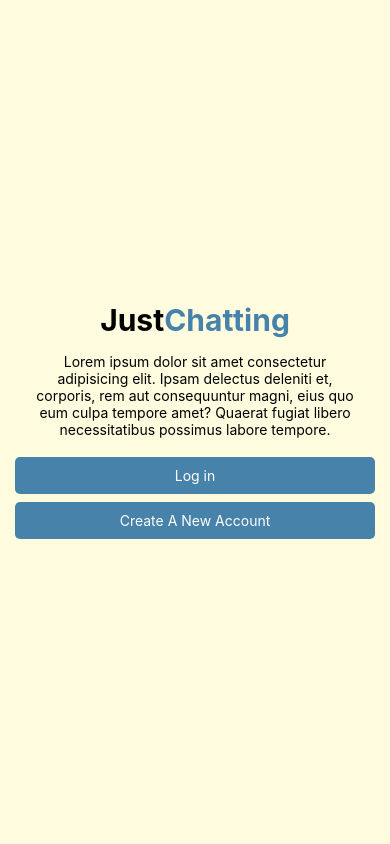
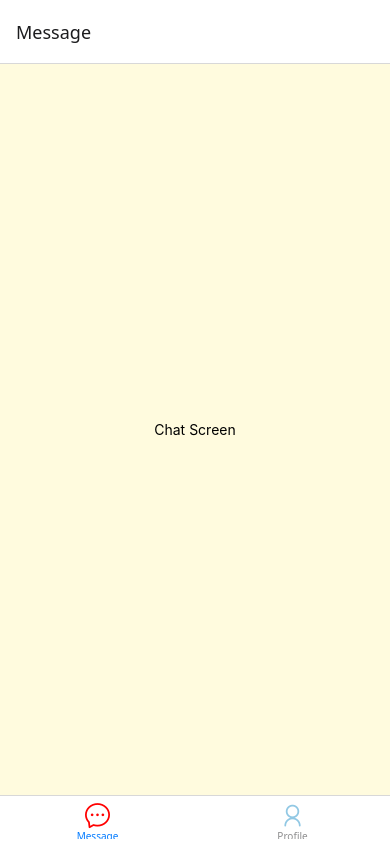
Before and after one commit to subarkahisman/chatapp-reactnative, a React Native app: screen /Chat in a window 390 px wide. Built offline with nearby package versions, Linux system fonts and the light colour scheme.

Commit message:
Add some function to screen and navigation

```diff
--- a/app/navigation/AuthNavigation.tsx
+++ b/app/navigation/AuthNavigation.tsx
@@ -11,7 +11,7 @@ export type AuthStackParamsList = {
   SignUp: undefined;
 };
 
-const Stack = createNativeStackNavigator();
+const Stack = createNativeStackNavigator<AuthStackParamsList>();
 const AuthNavigation = () => {
   return (
     <Stack.Navigator
--- /dev/null
+++ b/app/navigation/TabNavigation.tsx
@@ -0,0 +1,48 @@
+import { createBottomTabNavigator } from "@react-navigation/bottom-tabs";
+import ProfileScreen from "../screens/ProfileScreen";
+import ChatScreen from "../screens/ChatScreen";
+import AntDesign from "@expo/vector-icons/AntDesign";
+import colors from "../utils/color";
+
+const Tab = createBottomTabNavigator();
+
+function TabsNavigator() {
+  return (
+    <Tab.Navigator>
+      <Tab.Screen
+        name="Chat"
+        component={ChatScreen}
+        options={{
+          tabBarIcon({ focused, color, size }) {
+            return focused ? (
+              <AntDesign
+                name="message1"
+                size={size}
+                color={colors.activateTab}
+              />
+            ) : (
+              <AntDesign name="message1" size={size} color={colors.deactive} />
+            );
+          },
+          title: "Message",
+        }}
+      />
+      <Tab.Screen
+        name="Profile"
+        component={ProfileScreen}
+        options={{
+          tabBarIcon({ focused, color, size }) {
+            return focused ? (
+              <AntDesign name="user" size={size} color={colors.activateTab} />
+            ) : (
+              <AntDesign name="user" size={size} color={colors.deactive} />
+            );
+          },
+          title: "Profile",
+        }}
+      />
+    </Tab.Navigator>
+  );
+}
+
+export default TabsNavigator;
--- a/app/navigation/index.tsx
+++ b/app/navigation/index.tsx
@@ -2,6 +2,7 @@ import React from "react";
 import { DefaultTheme, NavigationContainer } from "@react-navigation/native";
 import AuthNavigation from "./AuthNavigation";
 import colors from "../utils/color";
+import TabsNavigator from "./TabNavigation";
 
 const myTheme = {
   ...DefaultTheme,
@@ -11,9 +12,10 @@ const myTheme = {
   },
 };
 const Navigator = () => {
+  const isAuth = true;
   return (
     <NavigationContainer theme={myTheme}>
-      <AuthNavigation />
+      {isAuth ? <TabsNavigator /> : <AuthNavigation />}
     </NavigationContainer>
   );
 };
--- /dev/null
+++ b/app/screens/ChatScreen.tsx
@@ -0,0 +1,12 @@
+import { View, Text } from "react-native";
+import React from "react";
+
+const ChatScreen = () => {
+  return (
+    <View style={{ flex: 1, alignItems: "center", justifyContent: "center" }}>
+      <Text>Chat Screen</Text>
+    </View>
+  );
+};
+
+export default ChatScreen;
--- /dev/null
+++ b/app/screens/ProfileScreen.tsx
@@ -0,0 +1,12 @@
+import { View, Text } from "react-native";
+import React from "react";
+
+const ProfileScreen = () => {
+  return (
+    <View style={{ flex: 1, alignItems: "center", justifyContent: "center" }}>
+      <Text>Profile Screen</Text>
+    </View>
+  );
+};
+
+export default ProfileScreen;
--- a/app/utils/color.ts
+++ b/app/utils/color.ts
@@ -3,7 +3,8 @@ const secondary = "#749BC2";
 const white = "white";
 const bgColor = "#FFFBDE";
 const deactive = "#91C8E4";
+const activateTab = "red";
 
-const colors = { primary, secondary, white, bgColor, deactive };
+const colors = { primary, secondary, white, bgColor, deactive, activateTab };
 
 export default colors;
--- a/package.json
+++ b/package.json
@@ -9,6 +9,7 @@
     "web": "expo start --web"
   },
   "dependencies": {
+    "@react-navigation/bottom-tabs": "^7.4.5",
     "@react-navigation/native": "^7.1.17",
     "@react-navigation/native-stack": "^7.3.24",
     "expo": "~53.0.20",
```
Also changed, not shown: 1 other file (tests, documents, lock files or other folders).
